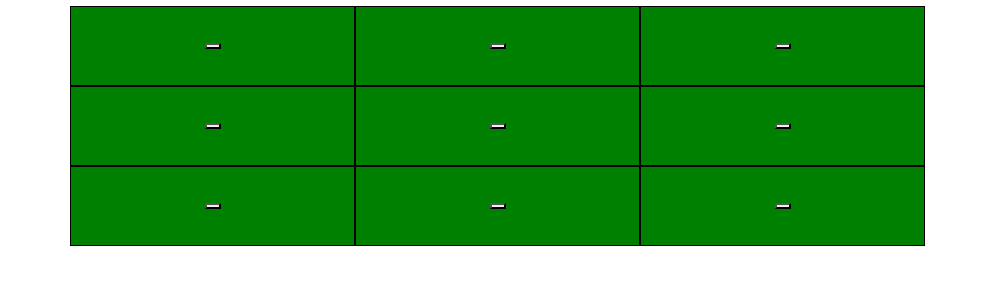
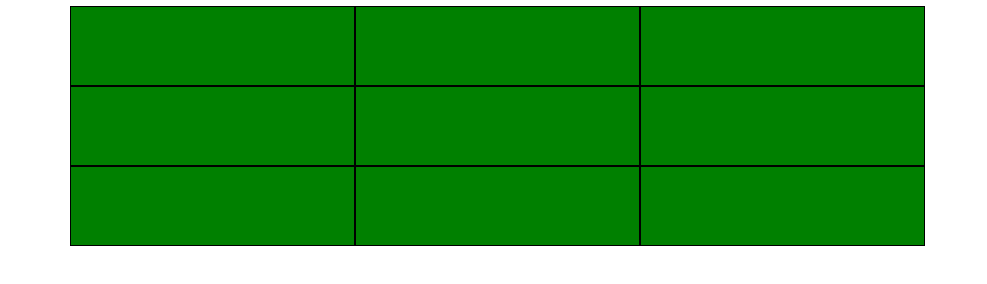
Before and after one commit to hjsharkey23/tic-tac-toe-client, a website built with webpack: page index.html in a window 1280 px wide. Shown: the part 50-334 px from the top of the page, without its empty margins (0-987 px from the left). Built offline with nearby package versions, Linux system fonts and the light colour scheme.

Commit message:
Fix Button Grid
Fix buttons to be entire grid spaces instead of buttons inside
the grid space

```diff
--- a/index.html
+++ b/index.html
@@ -15,19 +15,19 @@
       <h1>Tic-Tac-Toe</h1>
       <div class="container">
     <div class="row">
-        <div class="col-sm-3 box"><button type="button"></button></div>
-        <div class="col-sm-3 box"><button type="button"></button></div>
-        <div class="col-sm-3 box"><button type="button"></button></div>
+        <button class="col-sm-3 box" type="button"></button>
+        <button class="col-sm-3 box" type="button"></button>
+        <button class="col-sm-3 box" type="button"></button>
     </div>
     <div class="row">
-        <div class="col-sm-3 box"><button type="button"></button></div>
-        <div class="col-sm-3 box"><button type="button"></button></div>
-        <div class="col-sm-3 box"><button type="button"></button></div>
+      <button class="col-sm-3 box" type="button"></button>
+      <button class="col-sm-3 box" type="button"></button>
+      <button class="col-sm-3 box" type="button"></button>
     </div>
     <div class="row">
-        <div class="col-sm-3 box"><button type="button"></button></div>
-        <div class="col-sm-3 box"><button type="button"></button></div>
-        <div class="col-sm-3 box"><button type="button"></button></div>
+      <button class="col-sm-3 box" type="button"></button>
+      <button class="col-sm-3 box" type="button"></button>
+      <button class="col-sm-3 box" type="button"></button>
     </div>
 </div>
     </body>
```
